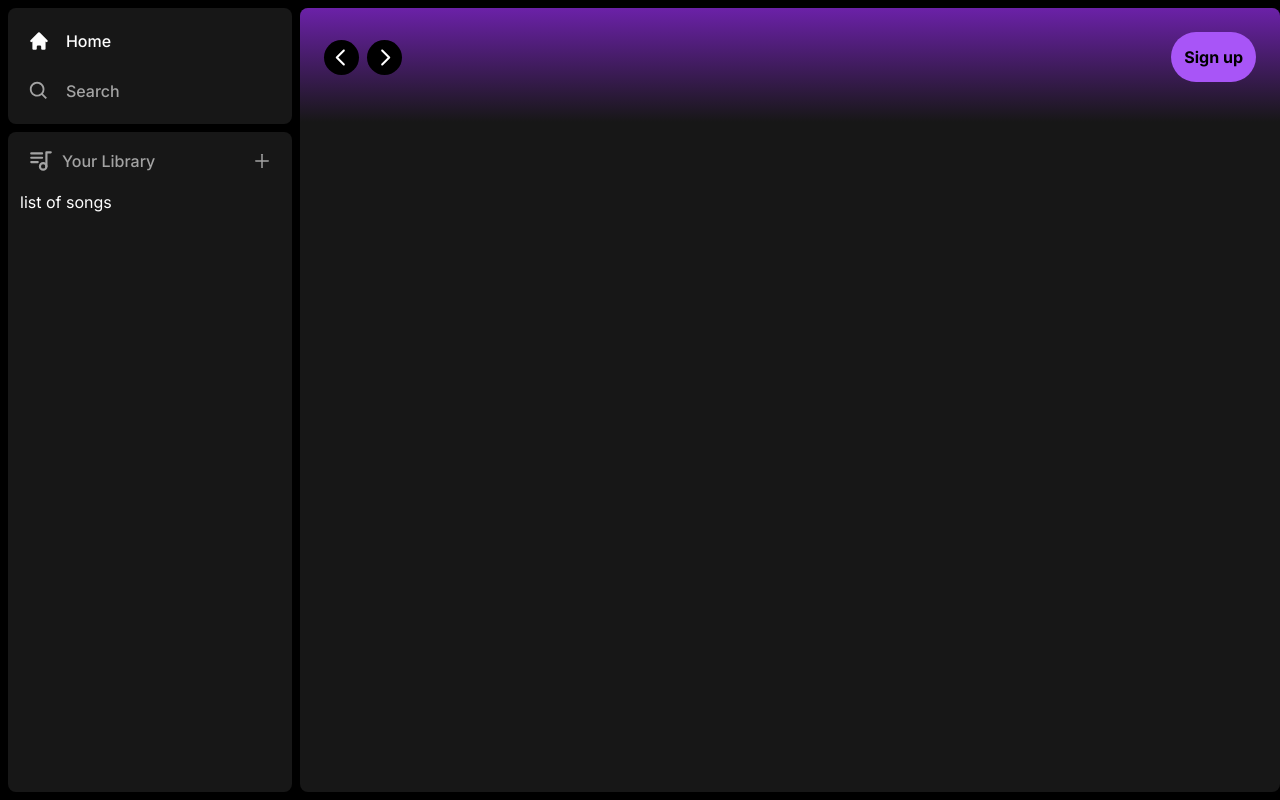
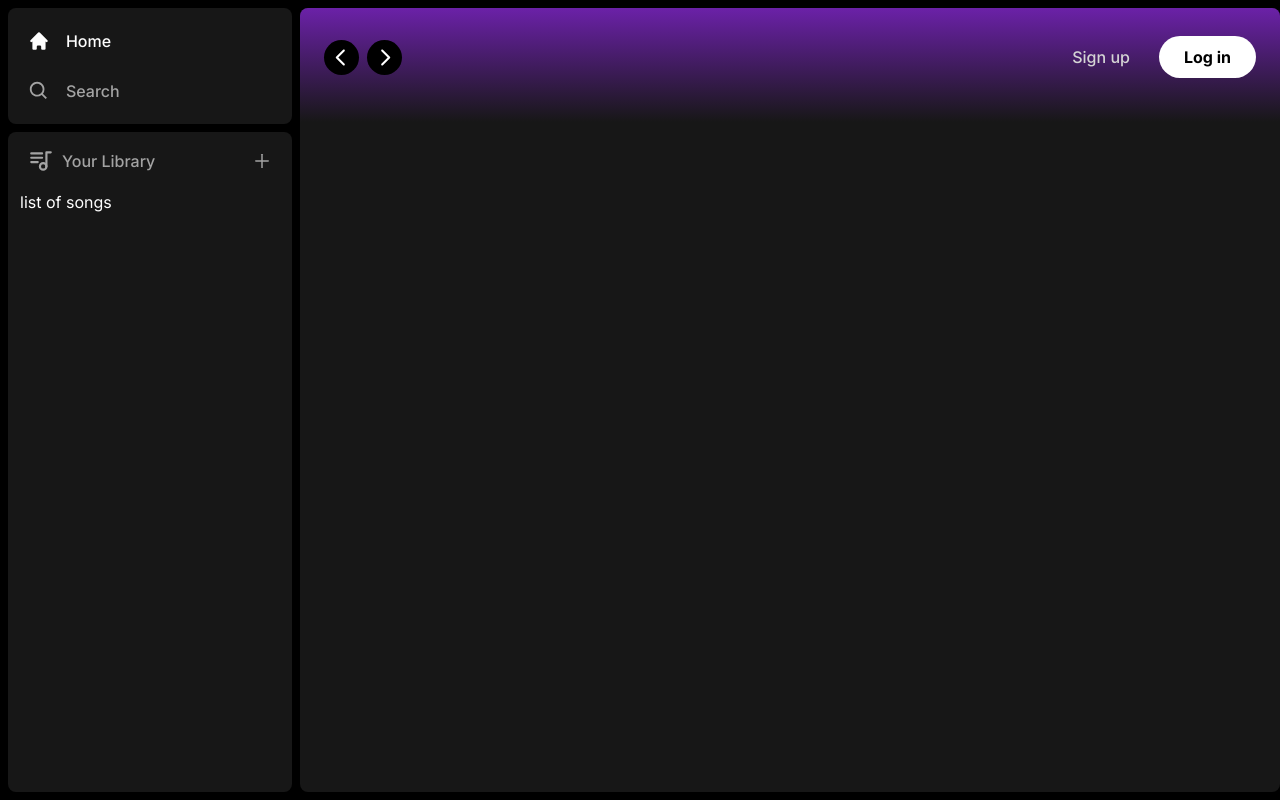
Before and after one commit to katleschris/music-app, a Next.js app: page / in a window 1280 px wide. Built offline with nearby package versions, Linux system fonts and the light colour scheme.

Commit message:
Added and styled log in button

```diff
--- a/components/Header.tsx
+++ b/components/Header.tsx
@@ -99,8 +99,23 @@
                 gap-x-4'>
                     <>
                         <div>
-                            <Button>
+                            <Button
+                            onClick={() => {}}
+                            className='
+                            bg-transparent
+                            text-neutral-300
+                            font-medium'>
                                 Sign up
+                            </Button>
+                        </div>
+                        <div>
+                            <Button
+                            onClick={() => {}}
+                            className='
+                            bg-white
+                            px-6
+                            py-2'>
+                                Log in
                             </Button>
                         </div>
                     </>
```
